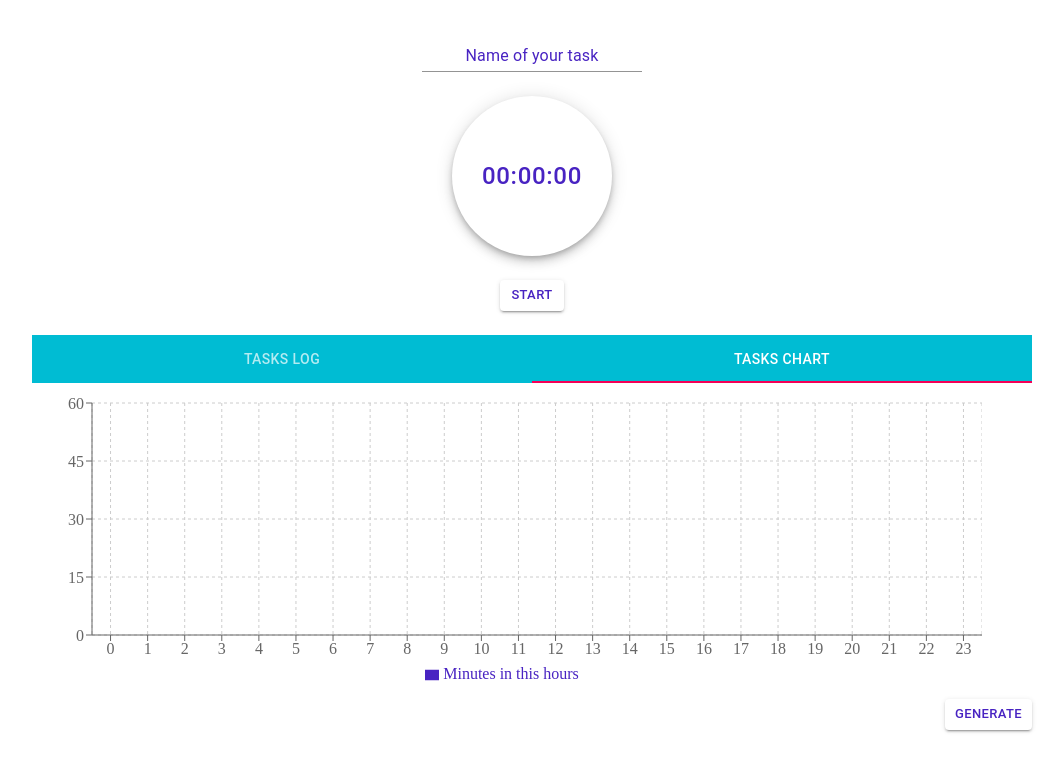
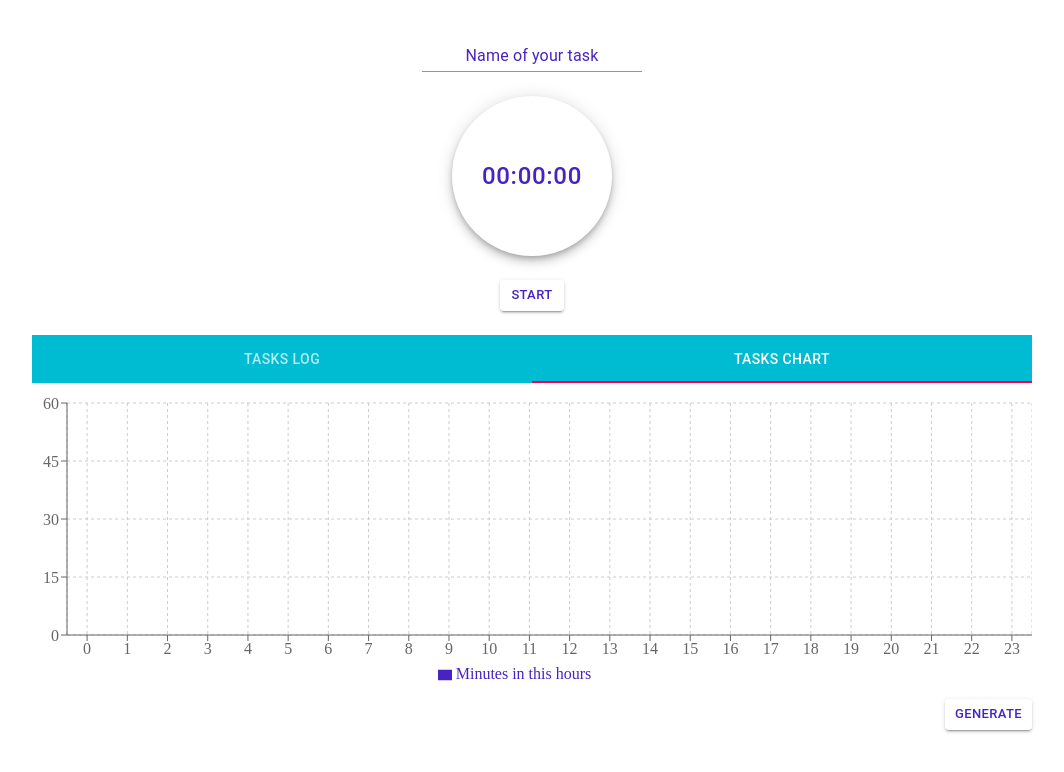
Before and after one commit to Vladyslav-K/tasks-timer, a React (Create React App) app: page /#/chart in a window 1280 px wide. Shown: the top 772 px of the page, without its empty margins (108-1172 px from the left). Built offline with nearby package versions, Linux system fonts and the light colour scheme.

Commit message:
fix(Chart): fix chart sizes

```diff
--- a/src/components/Chart/Chart.jsx
+++ b/src/components/Chart/Chart.jsx
@@ -20,8 +20,8 @@ export default function Chart(props) {
 
   return (
     <div>
-      <ResponsiveContainer id="container" width="95%" height={300}>
-        <BarChart data={chartData} margin={{ top: 20 }}>
+      <ResponsiveContainer id="container" width="100%" height={300}>
+        <BarChart data={chartData} margin={{ top: 20, left: -25 }}>
           <CartesianGrid strokeDasharray="3 3" />
           <XAxis dataKey="hour" />
           <YAxis dataKey="minutes" />
```
